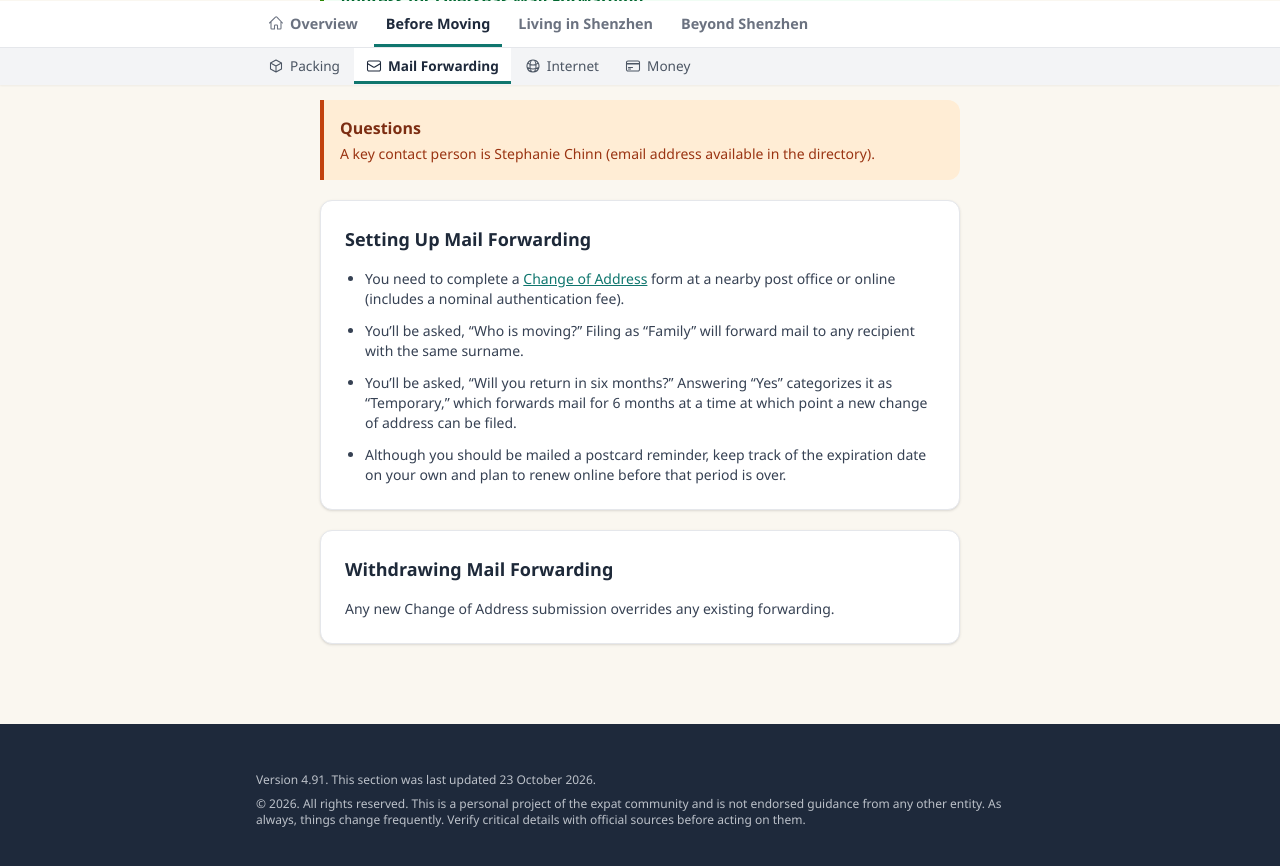
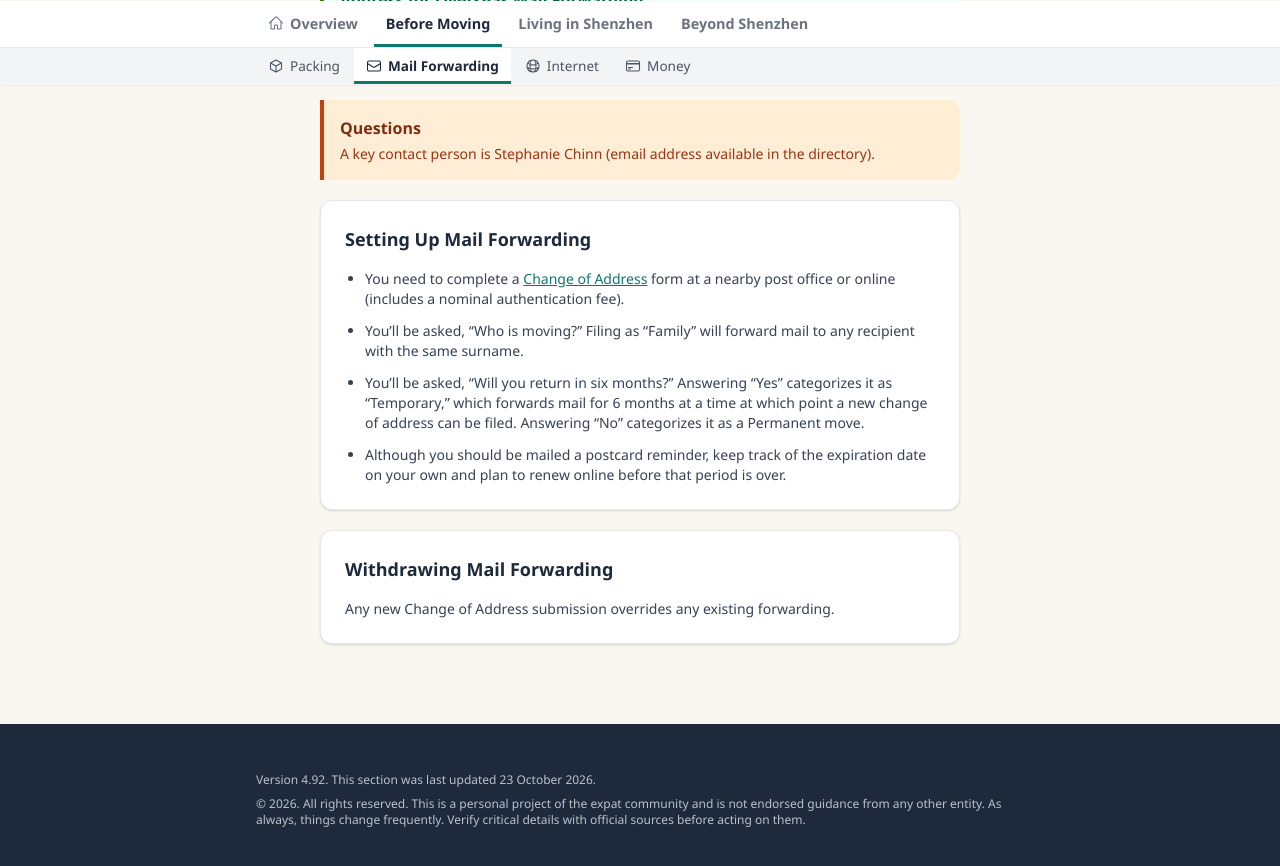
Before and after one commit to livinginshenzhen/guide, a Jekyll site: the page built from mail-forwarding.html, in a window 1280 px wide and 900 px high, scrolled down 648 px. Shown: the top 866 px of the window. Built offline with Jekyll 4.4.1, drawn with Linux system fonts in a browser that asks for light colours; some web fonts are replaced.

Commit message:
Mail forwarding: add the "No" answer to the return question (v4.92)
Co-Authored-By: Claude Sonnet 5.5 <noreply@anthropic.com>

```diff
--- a/_layouts/default.html
+++ b/_layouts/default.html
@@ -79,7 +79,7 @@
 <!-- FOOTER -->
 <footer class="bg-brand text-white mt-12" style="background-color:#1e293b; padding-top:3rem; padding-bottom:4.5rem;">
   <div class="max-w-4xl mx-auto px-4">
-    <p class="text-blue-300 text-xs">Version 4.91. This section was last updated {{ page.updated }}.</p>
+    <p class="text-blue-300 text-xs">Version 4.92. This section was last updated {{ page.updated }}.</p>
     <p class="text-blue-300 text-xs mt-2">&copy; 2026. All rights reserved. This is a personal project of the expat community and is not endorsed guidance from any other entity. As always, things change frequently. Verify critical details with official sources before acting on them.</p>
   </div>
 </footer>
--- a/mail-forwarding.html
+++ b/mail-forwarding.html
@@ -46,7 +46,7 @@ updated: "23 October 2026"
       <ul class="space-y-3 text-sm text-gray-700 list-disc" style="padding-left:1.25rem;">
         <li>You need to complete a <a href="https://moversguide.usps.com/" target="_blank" rel="noopener" class="text-brand underline">Change of Address</a> form at a nearby post office or online (includes a nominal authentication fee).</li>
         <li>You&rsquo;ll be asked, &ldquo;Who is moving?&rdquo; Filing as &ldquo;Family&rdquo; will forward mail to any recipient with the same surname.</li>
-        <li>You&rsquo;ll be asked, &ldquo;Will you return in six months?&rdquo; Answering &ldquo;Yes&rdquo; categorizes it as &ldquo;Temporary,&rdquo; which forwards mail for 6 months at a time at which point a new change of address can be filed.</li>
+        <li>You&rsquo;ll be asked, &ldquo;Will you return in six months?&rdquo; Answering &ldquo;Yes&rdquo; categorizes it as &ldquo;Temporary,&rdquo; which forwards mail for 6 months at a time at which point a new change of address can be filed. Answering &ldquo;No&rdquo; categorizes it as a Permanent move.</li>
         <li>Although you should be mailed a postcard reminder, keep track of the expiration date on your own and plan to renew online before that period is over.</li>
       </ul>
     </div>
```
